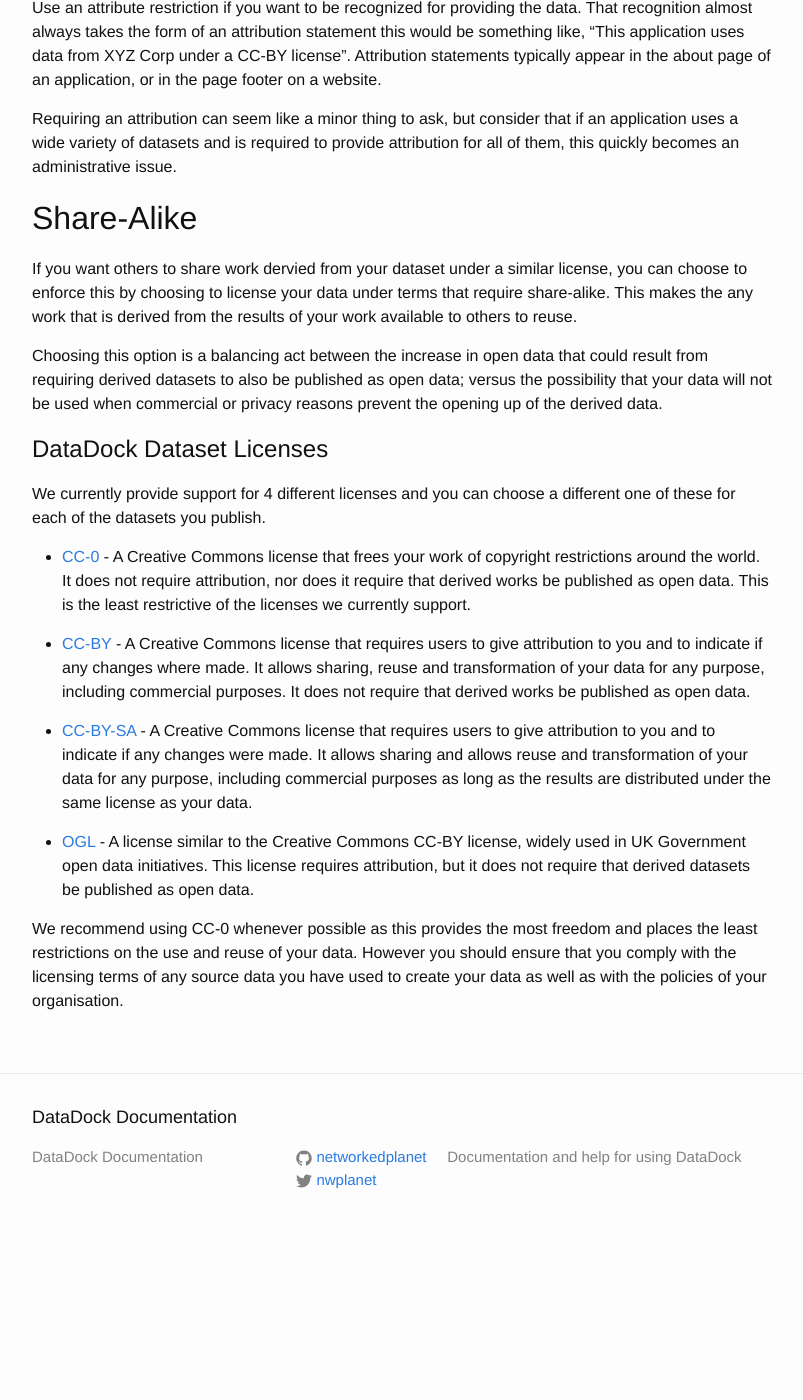
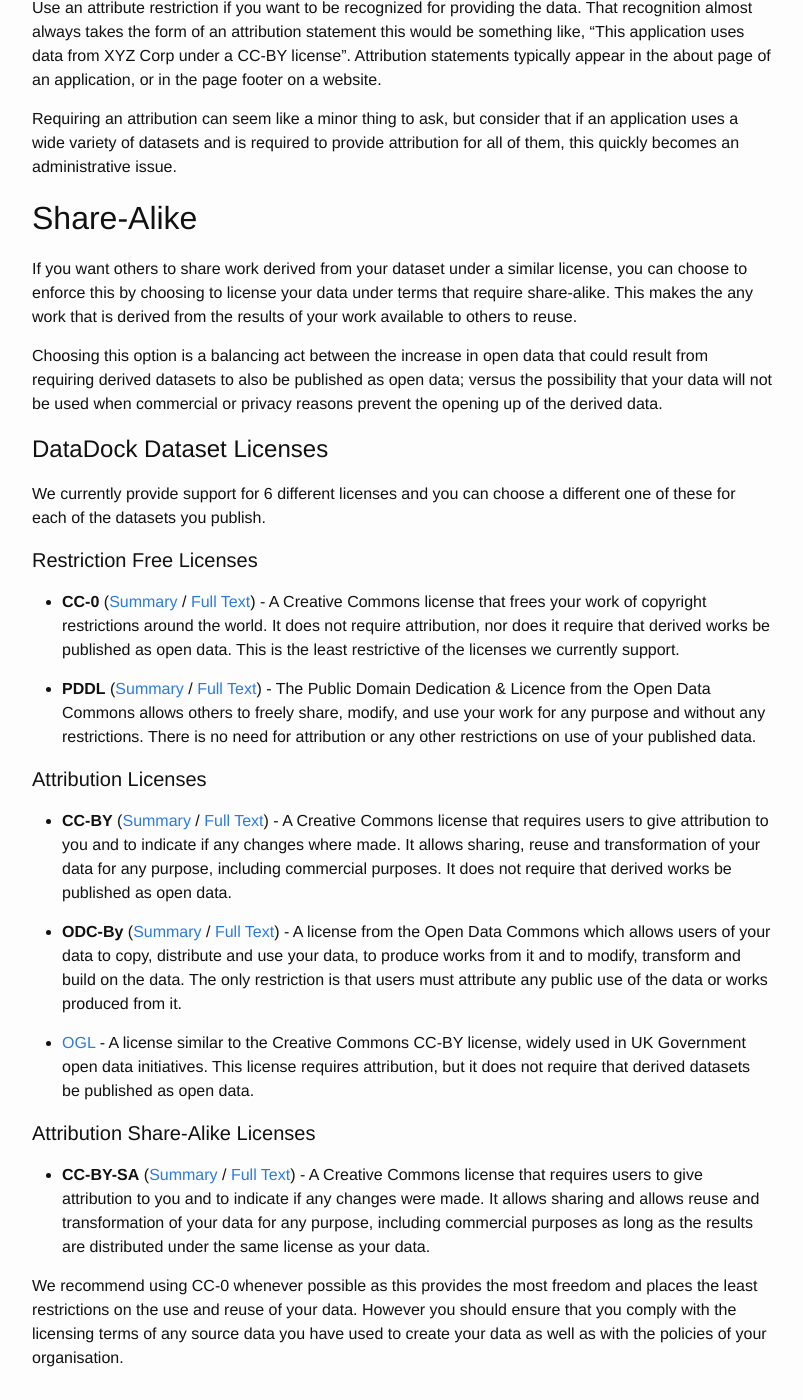
Before and after one commit to NetworkedPlanet/datadock, a Jekyll site: the page built from docs/_user-guide/choosing-a-license.md, in a window 1280 px wide and 1400 px high, scrolled down 523 px. Shown: the whole window, without its empty margins (238-1041 px from the left). Built offline with Jekyll 4.4.1, drawn with Linux system fonts in a browser that asks for light colours; before the commit the page ends 1774 px from its top, so only the background shows below that.

Commit message:
Additional licenses and vocbulary terms explained

```diff
--- a/docs/_user-guide/choosing-a-license.md
+++ b/docs/_user-guide/choosing-a-license.md
@@ -28,7 +28,7 @@
 
 ## Share-Alike
 
-If you want others to share work dervied from your dataset under a similar license, you can choose to enforce this by choosing
+If you want others to share work derived from your dataset under a similar license, you can choose to enforce this by choosing
 to license your data under terms that require share-alike. This makes the any work that is derived from the results of your work
 available to others to reuse.
 
@@ -38,16 +38,26 @@
 
 # DataDock Dataset Licenses
 
-We currently provide support for 4 different licenses and you can choose a different one of these for each of the datasets you publish.
+We currently provide support for 6 different licenses and you can choose a different one of these for each of the datasets you publish.
 
-  * [CC-0](https://creativecommons.org/choose/zero/) - A Creative Commons license that frees your work of copyright restrictions around the world.
+#### Restriction Free Licenses
+
+  * **CC-0** ([Summary](https://creativecommons.org/share-your-work/public-domain/cc0/) / [Full Text](https://creativecommons.org/publicdomain/zero/1.0/legalcode)) - A Creative Commons license that frees your work of copyright restrictions around the world.
     It does not require attribution, nor does it require that derived works be published as open data. This is the least restrictive of the licenses we currently support.
 
-  * [CC-BY](https://creativecommons.org/licenses/by/4.0/) - A Creative Commons license that requires users to give attribution to you and to indicate if any changes where made. It allows sharing, reuse and transformation of your data for any purpose, including commercial purposes. It does not require that derived works be published as open data.
+  * **PDDL** ([Summary](https://opendatacommons.org/licenses/pddl/summary/) / [Full Text](https://opendatacommons.org/licenses/pddl/1.0/)) - The Public Domain Dedication & Licence from the Open Data Commons allows others to freely share, modify, and use your work for any purpose and without any restrictions. There is no need for attribution or any other restrictions on use of your published data.
 
-  * [CC-BY-SA](https://creativecommons.org/licenses/by-sa/4.0/) - A Creative Commons license that requires users to give attribution to you and to indicate if any changes were made. It allows sharing and allows reuse and transformation of your data for any purpose, including commercial purposes as long as the results are distributed under the same license as your data.
+#### Attribution Licenses
+
+  * **CC-BY** ([Summary](https://creativecommons.org/licenses/by/4.0/) / [Full Text](https://creativecommons.org/licenses/by/4.0/legalcode)) - A Creative Commons license that requires users to give attribution to you and to indicate if any changes where made. It allows sharing, reuse and transformation of your data for any purpose, including commercial purposes. It does not require that derived works be published as open data.
+
+  * **ODC-By** ([Summary](https://opendatacommons.org/licenses/by/summary/) / [Full Text](https://opendatacommons.org/licenses/by/1.0/)) - A license from the Open Data Commons which allows users of your data to copy, distribute and use your data, to produce works from it and to modify, transform and build on the data. The only restriction is that users must attribute any public use of the data or works produced from it.
 
   * [OGL](https://www.nationalarchives.gov.uk/doc/open-government-licence/version/3/) - A license similar to the Creative Commons CC-BY license, widely used in UK Government open data initiatives. This license requires attribution, but it does not require that derived datasets be published as open data.
+
+#### Attribution Share-Alike Licenses
+
+  * **CC-BY-SA** ([Summary](https://creativecommons.org/licenses/by-sa/4.0/) / [Full Text](https://creativecommons.org/licenses/by-sa/4.0/legalcode)) - A Creative Commons license that requires users to give attribution to you and to indicate if any changes were made. It allows sharing and allows reuse and transformation of your data for any purpose, including commercial purposes as long as the results are distributed under the same license as your data.
 
 We recommend using CC-0 whenever possible as this provides the most freedom and places the least restrictions on the use and reuse of your data. However
 you should ensure that you comply with the licensing terms of any source data you have used to create your data as well as with the policies of your
```
Also changed, not shown: docs/_user-guide/selecting-an-identifier.md (+5 -1 lines), docs/_user-guide/vocabulary-terms.md (added, +19 -0 lines).
